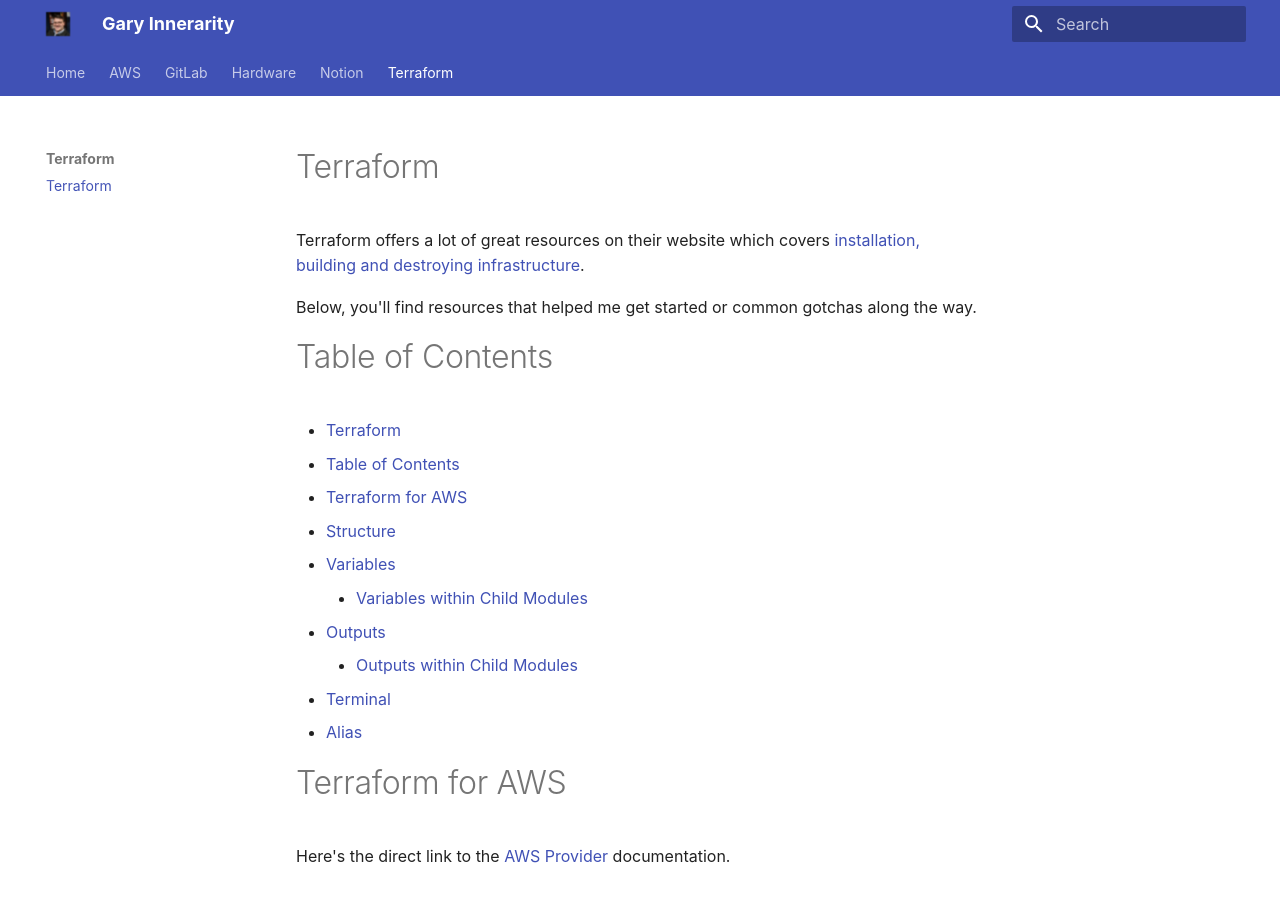
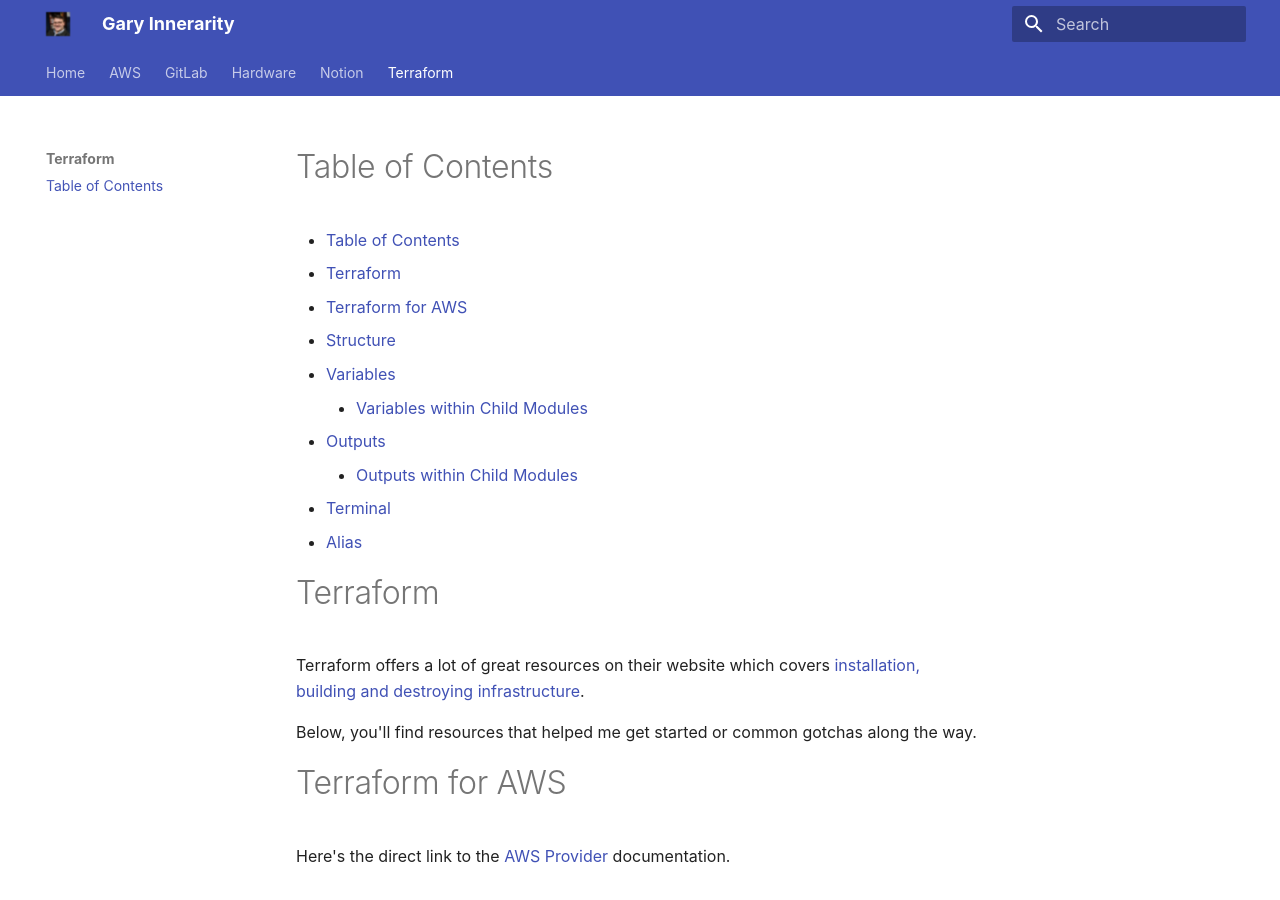
Before and after one commit to ospf2fullstack/garyinnerarity.com, an MkDocs documentation site: the page built from docs/terraform/main(tf).md, in a window 1280 px wide and 900 px high. Built offline with MkDocs 1.6.1 and Material for MkDocs 9.7.7, drawn with Linux system fonts in a browser that asks for light colours; some of the changed lines change nothing that is shown.

Commit message:
Refactored ToC

```diff
--- a/docs/terraform/main(tf).md
+++ b/docs/terraform/main(tf).md
@@ -1,11 +1,6 @@
-# Terraform
-Terraform offers a lot of great resources on their website which covers [installation, building and destroying infrastructure](https://developer.hashicorp.com/tutorials/library?product=terraform).
-
-Below, you'll find resources that helped me get started or common gotchas along the way.
-
 # Table of Contents
+- [Table of Contents](#table-of-contents)
 - [Terraform](#terraform)
-- [Table of Contents](#table-of-contents)
 - [Terraform for AWS](#terraform-for-aws)
   - [Structure](#structure)
   - [Variables](#variables)
@@ -14,6 +9,12 @@
     - [Outputs within Child Modules](#outputs-within-child-modules)
 - [Terminal](#terminal)
   - [Alias](#alias)
+
+
+# Terraform
+Terraform offers a lot of great resources on their website which covers [installation, building and destroying infrastructure](https://developer.hashicorp.com/tutorials/library?product=terraform).
+
+Below, you'll find resources that helped me get started or common gotchas along the way.
 
 # Terraform for AWS
 Here's the direct link to the [AWS Provider](https://registry.terraform.io/providers/hashicorp/aws/latest/docs) documentation.
```
